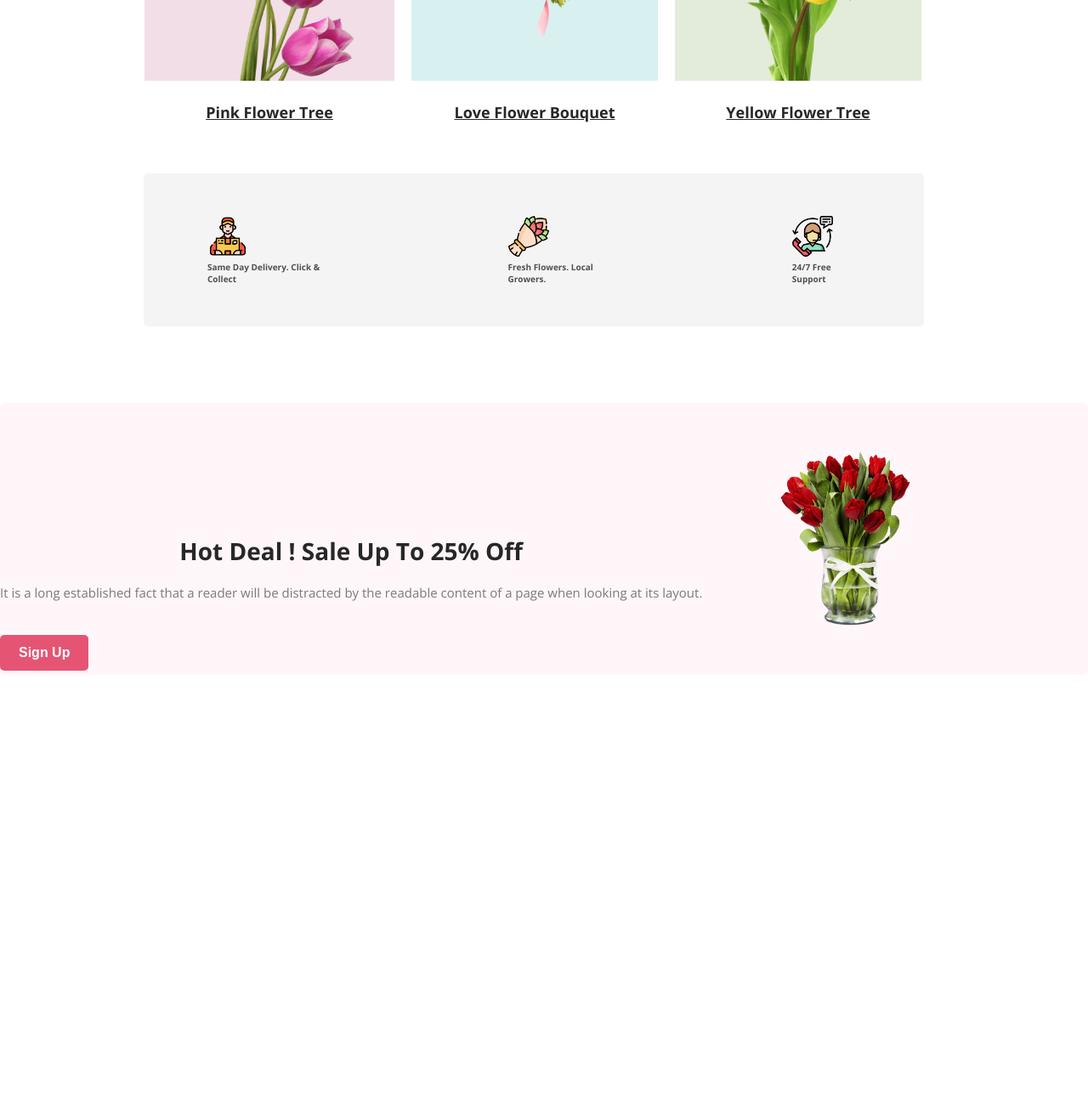
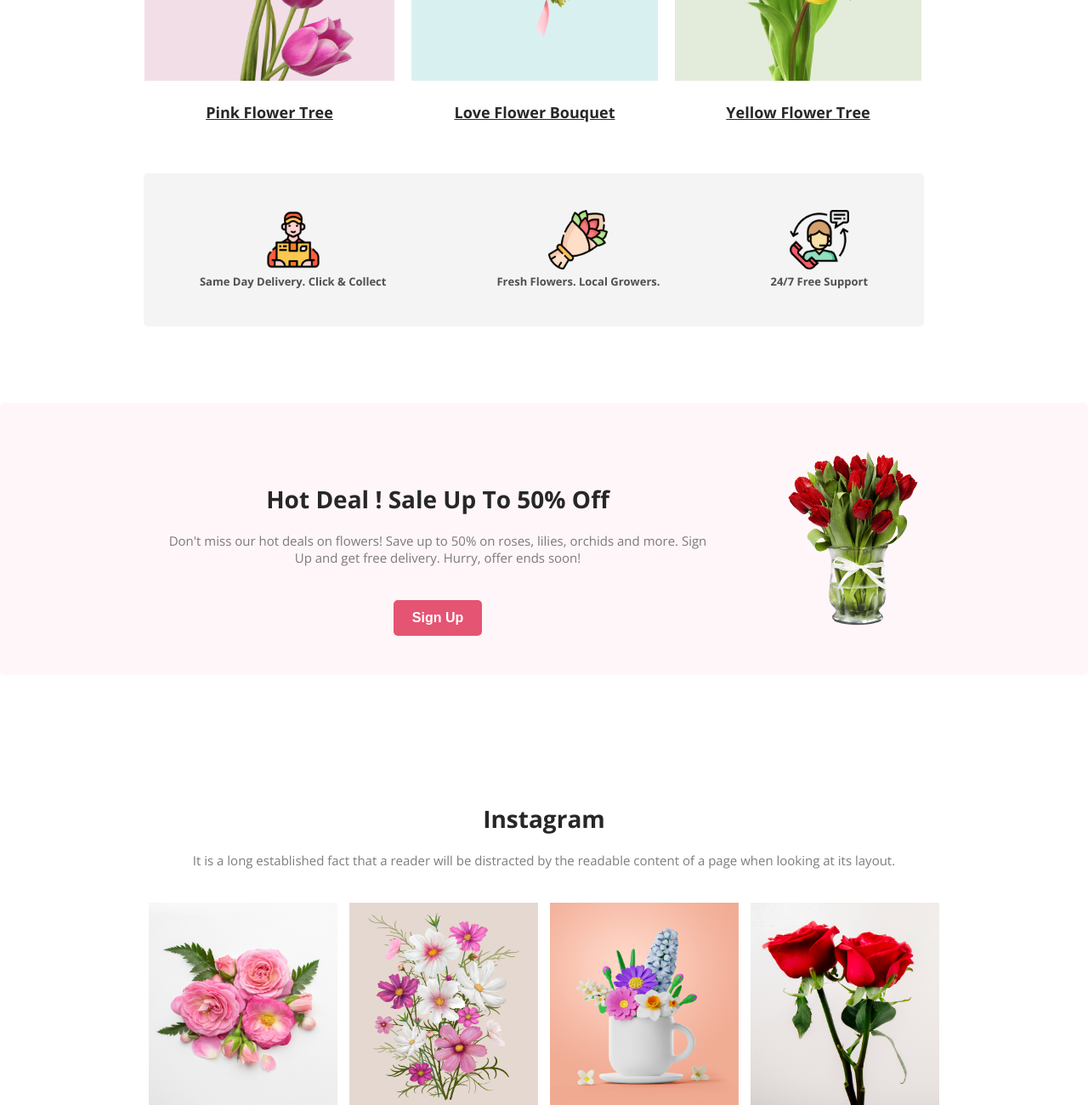
Before and after one commit to nymulislam/flower_shop, a plain HTML site: page html/index.html in a window 1280 px wide. Shown: the part 1050-2350 px from the top of the page at 85% size. Before the commit the page ends 1934 px from the top, so only its background shows below. Drawn offline with nearby package versions, Linux system fonts and the light colour scheme.

Commit message:
added a social section

```diff
--- a/css/style.css
+++ b/css/style.css
@@ -104,8 +104,8 @@ body{
 .service_container{
     display: flex;
     align-items: center;
+    justify-content: center;
     margin: 30px 0 0 169px;
-    gap: 50px;
     background-color:rgba(39, 39, 39, 0.05);
     border-radius: 5px;
     width: 918px;
@@ -113,16 +113,17 @@ body{
 }
 
 .service_info{
-    padding: 47px 75px 46px 75px;
+    padding: 35px 65px 35px 65px;
+    text-align: center;
 }
 
 .service_image{
-    width: 48px;
+    width: 70px;
 }
 
 .service_title{
     color: rgba(39, 39, 39, 0.80);
-    font-size: 10px;
+    font-size: 13px;
     font-weight: 700;
     margin: 0;
 }
@@ -131,6 +132,7 @@ body{
 .discount_container{
     display: flex;
     align-items: center;
+    justify-content: center;
     background-size: width: 961px;
     height: 320px;
     border-radius: 5px;
@@ -140,8 +142,28 @@ body{
 }
 
 .discount_info{
+    text-align: center;
+    width: 50%;
+    margin-bottom: 8%;
 }
 
 .discount_image{
     width: 160px;
 }
+
+/* social section style */
+.social_info{
+    display: flex;
+    width: 594px;
+    flex-direction: column;
+    width: 50%;
+}
+.social_images{
+    display: flex;
+    justify-content: center;
+    gap: 14px;
+}
+.social_image{
+    width: 222px;
+    height: 238px;
+}
--- a/html/index.html
+++ b/html/index.html
@@ -72,11 +72,23 @@
          <section>
             <div class="discount_container">
                 <div class="discount_info">
-                    <h3 class="primary_title">Hot Deal ! Sale Up To 25% Off</h3>
-                    <p class="primary_description">It is a long established fact that a reader will be distracted by the readable content of a page when looking at its layout.</p>
+                    <h3 class="primary_title">Hot Deal ! Sale Up To 50% Off</h3>
+                    <p class="primary_description">Don't miss our hot deals on flowers! Save up to 50% on roses, lilies, orchids and more. Sign Up and get free delivery. Hurry, offer ends soon!</p>
                     <button class="primary_button">Sign Up</button>
                 </div>
                 <img src="../flower_assets/offer.png" alt="glass bouquet" class="discount_image">
+            </div>
+         </section>
+
+         <!-- this is a social section -->
+         <section>
+                <h3 class="primary_title">Instagram</h3>
+                <p class="primary_description">It is a long established fact that a reader will be distracted by the readable content of a page when looking at its layout.</p>
+            <div class="social_images">
+                <img src="../flower_assets/social1.png" alt="pink flower" class="social_image">
+                <img src="../flower_assets/social2.png" alt="pink & white flower" class="social_image">
+                <img src="../flower_assets/social3.png" alt="multi bouquet" class="social_image">
+                <img src="../flower_assets/social4.png" alt="red roses" class="social_image">
             </div>
          </section>
     </main>
```
